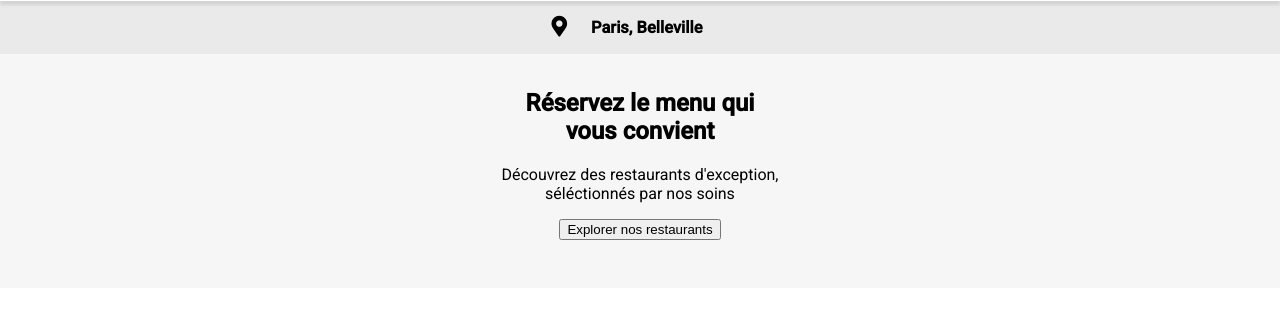
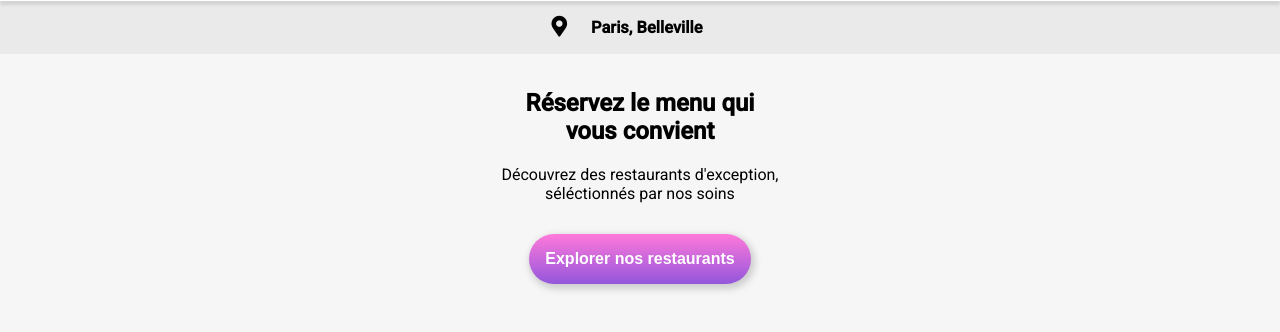
Before and after one commit to Julien-014/JulienBeral_3_15112021, a website: page index.html in a window 1280 px wide. Shown: the part 82-414 px from the top of the page. Drawn offline with Linux system fonts and the light colour scheme; a web font is replaced by a local one.

```diff
--- a/style.css
+++ b/style.css
@@ -48,3 +48,23 @@
 .exploration h2 {
     margin-top: 2rem;
 }
+
+.exploration button {
+    background-image: linear-gradient(to top, #9356DC, #FF79DA);
+    color: white;
+    font-weight: 700;
+    padding: 1rem 1rem;
+    border-radius: 25%;
+    border-radius: 2rem;
+    border: none;
+    font-size: 1rem;
+    margin-top: 15px;
+    box-shadow: 2px 3px 7px 2px rgba(0,0,0,0.17);
+}
+
+.exploration button:hover {
+    transform: scale(1.02);
+    cursor: pointer;
+    box-shadow: 2px 3px 7px 2px rgba(0,0,0,0.30);
+    opacity: 0.9;
+}
```
Also changed, not shown: package.json (+9 -2 lines), index.html (line endings or trailing spaces), 2 other files.
